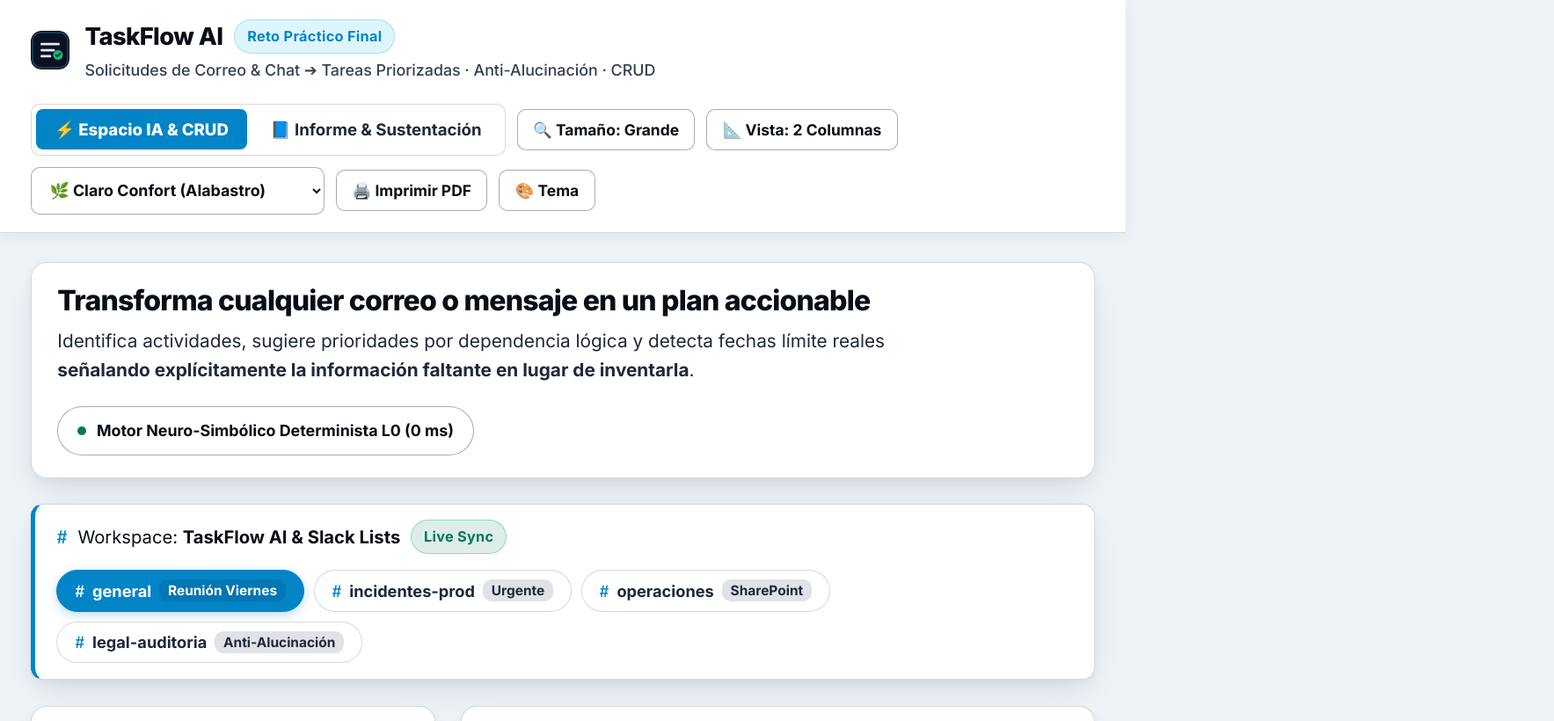
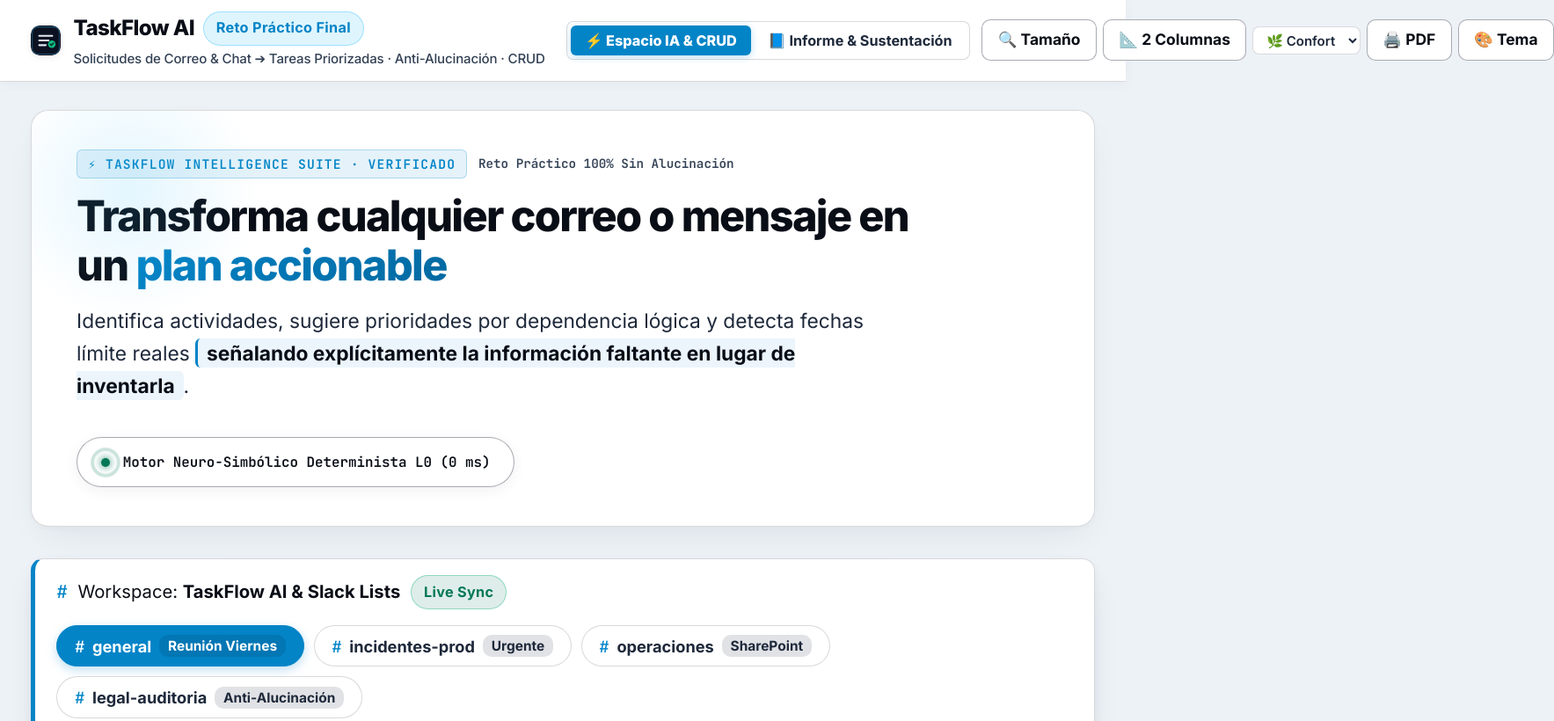
Before and after one commit to valentinflorezarbelaez-ai/Crud-slack, a website: page index.html in a window 1280 px wide. Shown: the top 820 px of the page at 88% size, 1767 px wide, since content can reach past the window. Drawn offline with Linux system fonts and the light colour scheme.

Commit message:
feat: elevate visual hierarchy and compact topbar

```diff
--- a/css/styles.css
+++ b/css/styles.css
@@ -167,158 +167,310 @@ summary {
   padding: 0 1.75rem;
 }
 
-/* Header / Topbar */
+/* Header / Topbar — Sleek, Compact Executive Navigation */
 .topbar {
   position: sticky;
   top: 0;
   z-index: 100;
   background: var(--bg-surface);
-  border-bottom: 1.5px solid var(--border-subtle);
-  box-shadow: 0 4px 18px rgba(15, 23, 42, 0.05);
+  backdrop-filter: blur(14px);
+  -webkit-backdrop-filter: blur(14px);
+  border-bottom: 1px solid var(--border-subtle);
+  box-shadow: 0 2px 14px rgba(15, 23, 42, 0.04);
+  transition: background 0.2s ease, border-color 0.2s ease;
 }
 
 .topbar__inner {
   display: flex;
   align-items: center;
   justify-content: space-between;
-  gap: 1.15rem;
-  padding-top: 1rem;
-  padding-bottom: 1rem;
-  flex-wrap: wrap;
+  gap: 1.25rem;
+  padding-top: 0.65rem;
+  padding-bottom: 0.65rem;
+  flex-wrap: nowrap;
 }
 
 .brand {
   display: flex;
   align-items: center;
-  gap: 0.9rem;
+  gap: 0.75rem;
+  flex-shrink: 0;
 }
 
 .brand__logo {
   flex-shrink: 0;
-  border-radius: 12px;
-  width: 44px;
-  height: 44px;
+  border-radius: 10px;
+  width: 34px;
+  height: 34px;
+  box-shadow: 0 2px 8px rgba(0, 0, 0, 0.08);
 }
 
 .brand__title-row {
   display: flex;
   align-items: center;
-  gap: 0.65rem;
-  flex-wrap: wrap;
+  gap: 0.5rem;
 }
 
 .brand__name {
-  font-size: 1.38rem;
+  font-size: 1.22rem;
   font-weight: 800;
-  letter-spacing: -0.02em;
+  letter-spacing: -0.025em;
+  color: var(--text-primary);
+  line-height: 1.1;
 }
 
 .brand__subtitle {
   margin: 0.15rem 0 0;
-  font-size: 0.9rem;
+  font-size: 0.76rem;
   color: var(--text-muted);
   font-weight: 500;
+  letter-spacing: -0.01em;
 }
 
 .topbar__actions {
   display: flex;
   align-items: center;
   gap: 0.65rem;
-  flex-wrap: wrap;
-}
-
-.eye-care-select {
-  background: var(--bg-elevated);
-  color: var(--text-primary);
-  border: 1.5px solid var(--border-strong);
-  border-radius: var(--radius-sm);
-  padding: 0.52rem 0.85rem;
-  font-size: 0.9rem;
-  font-weight: 700;
-  cursor: pointer;
-  min-height: 2.75rem;
+  flex-wrap: nowrap;
+  flex-shrink: 0;
 }
 
 .mode-nav {
   display: inline-flex;
-  padding: 0.28rem;
+  align-items: center;
+  padding: 0.2rem;
   background: var(--bg-elevated);
-  border: 1.5px solid var(--border-subtle);
-  border-radius: var(--radius-sm);
-  gap: 0.3rem;
+  border: 1px solid var(--border-subtle);
+  border-radius: 8px;
+  gap: 0.2rem;
 }
 
 .mode-nav__btn {
   border: 0;
   background: transparent;
   color: var(--text-secondary);
-  font-size: 0.94rem;
+  font-size: 0.82rem;
   font-weight: 700;
-  padding: 0.58rem 1.05rem;
-  border-radius: 8px;
+  padding: 0.35rem 0.8rem;
+  border-radius: 6px;
   cursor: pointer;
-  transition: background 0.15s ease, color 0.15s ease;
+  white-space: nowrap;
+  transition: all 0.18s cubic-bezier(0.16, 1, 0.3, 1);
+}
+
+.mode-nav__btn:hover:not(.is-active) {
+  color: var(--text-primary);
+  background: rgba(148, 163, 184, 0.12);
 }
 
 .mode-nav__btn.is-active {
   background: var(--accent);
   color: var(--accent-contrast);
   font-weight: 800;
-}
-
-/* Main Shell & Hero */
+  box-shadow: 0 2px 8px rgba(2, 132, 199, 0.28);
+}
+
+.topbar__utilities {
+  display: inline-flex;
+  align-items: center;
+  gap: 0.35rem;
+  flex-wrap: nowrap;
+}
+
+.topbar-tool-btn {
+  display: inline-flex;
+  align-items: center;
+  justify-content: center;
+  gap: 0.32rem;
+  background: var(--bg-elevated);
+  color: var(--text-secondary);
+  border: 1px solid var(--border-subtle);
+  border-radius: 8px;
+  padding: 0.28rem 0.62rem;
+  font-size: 0.76rem;
+  font-weight: 600;
+  line-height: 1.2;
+  min-height: 32px;
+  height: 32px;
+  cursor: pointer;
+  white-space: nowrap;
+  transition: all 0.18s cubic-bezier(0.16, 1, 0.3, 1);
+}
+
+.topbar-tool-btn:hover {
+  background: var(--bg-surface);
+  color: var(--text-primary);
+  border-color: var(--border-strong);
+  transform: translateY(-1px);
+}
+
+.topbar-tool-btn:active {
+  transform: translateY(0) scale(0.98);
+}
+
+.eye-care-select {
+  background: var(--bg-elevated);
+  color: var(--text-secondary);
+  border: 1px solid var(--border-subtle);
+  border-radius: 8px;
+  padding: 0.25rem 0.55rem;
+  font-size: 0.76rem;
+  font-weight: 600;
+  cursor: pointer;
+  height: 32px;
+  min-height: 32px;
+  white-space: nowrap;
+  transition: border-color 0.18s ease;
+}
+
+.eye-care-select:hover {
+  border-color: var(--border-strong);
+  color: var(--text-primary);
+}
+
+/* Main Shell & Hero — World-Class High Impact Header */
 .main-shell {
   padding-top: 1.65rem;
   padding-bottom: 4rem;
 }
 
 .hero-strip {
+  position: relative;
+  overflow: hidden;
   display: flex;
   align-items: center;
   justify-content: space-between;
-  gap: 1.25rem;
-  margin-bottom: 1.45rem;
+  gap: 2rem;
+  margin-bottom: 1.85rem;
   flex-wrap: wrap;
-  background: var(--bg-surface);
+  background: linear-gradient(135deg, var(--bg-surface) 0%, var(--bg-elevated) 100%);
   border: 1.5px solid var(--border-subtle);
-  border-radius: var(--radius-lg);
-  padding: 1.25rem 1.5rem;
-  box-shadow: var(--shadow-lg);
+  border-radius: 20px;
+  padding: 2.2rem 2.6rem;
+  box-shadow: 0 16px 40px -12px rgba(15, 23, 42, 0.08), 0 2px 8px -2px rgba(15, 23, 42, 0.04);
+}
+
+.hero-strip::before {
+  content: "";
+  position: absolute;
+  top: -60px;
+  left: -40px;
+  width: 300px;
+  height: 300px;
+  border-radius: 50%;
+  background: radial-gradient(circle, rgba(56, 189, 248, 0.14) 0%, transparent 70%);
+  pointer-events: none;
+}
+
+.hero-strip__badge-row {
+  display: flex;
+  align-items: center;
+  gap: 0.65rem;
+  margin-bottom: 0.75rem;
+  flex-wrap: wrap;
+}
+
+.hero-strip__kicker {
+  font-family: var(--font-mono);
+  font-size: 0.74rem;
+  font-weight: 800;
+  letter-spacing: 0.08em;
+  text-transform: uppercase;
+  color: var(--accent);
+  background: rgba(2, 132, 199, 0.1);
+  padding: 0.2rem 0.6rem;
+  border-radius: 6px;
+  border: 1px solid rgba(2, 132, 199, 0.25);
+}
+
+.hero-strip__sla {
+  font-family: var(--font-mono);
+  font-size: 0.72rem;
+  font-weight: 600;
+  color: var(--text-muted);
 }
 
 .hero-strip__title {
   margin: 0;
-  font-size: clamp(1.55rem, 2.5vw, 2.15rem);
-  font-weight: 800;
-  letter-spacing: -0.025em;
-  line-height: 1.2;
+  font-size: clamp(2.1rem, 3.8vw, 2.95rem);
+  font-weight: 900;
+  letter-spacing: -0.035em;
+  line-height: 1.14;
+  color: var(--text-primary);
+  max-width: 960px;
+}
+
+.hero-strip__highlight {
+  background: linear-gradient(135deg, #0284c7 0%, #0369a1 100%);
+  -webkit-background-clip: text;
+  -webkit-text-fill-color: transparent;
+  display: inline-block;
+}
+
+html[data-theme="dark"] .hero-strip__highlight {
+  background: linear-gradient(135deg, #38bdf8 0%, #818cf8 100%);
+  -webkit-background-clip: text;
+  -webkit-text-fill-color: transparent;
 }
 
 .hero-strip__lead {
-  margin: 0.45rem 0 0;
-  font-size: 1.05rem;
+  margin: 0.9rem 0 0;
+  font-size: 1.15rem;
+  line-height: 1.62;
   color: var(--text-secondary);
-  max-width: 980px;
+  max-width: 940px;
+}
+
+.hero-strip__lead strong {
+  color: var(--text-primary);
+  font-weight: 700;
+  background: rgba(2, 132, 199, 0.08);
+  padding: 0.15rem 0.5rem;
+  border-radius: 6px;
+  border-left: 3px solid var(--accent);
 }
 
 .engine-pill {
+  position: relative;
   display: inline-flex;
   align-items: center;
-  gap: 0.6rem;
-  padding: 0.65rem 1.1rem;
+  gap: 0.75rem;
+  padding: 0.75rem 1.35rem;
   border-radius: 999px;
-  background: var(--bg-elevated);
-  border: 1.5px solid var(--border-strong);
-  font-size: 0.9rem;
+  background: var(--bg-surface);
+  border: 1px solid var(--border-strong);
+  font-family: var(--font-mono);
+  font-size: 0.8rem;
   font-weight: 700;
   color: var(--text-primary);
+  box-shadow: 0 4px 16px rgba(0, 0, 0, 0.06);
+  white-space: nowrap;
+  flex-shrink: 0;
 }
 
 .engine-pill__dot {
+  position: relative;
   width: 10px;
   height: 10px;
   border-radius: 50%;
   background: var(--ok);
+  box-shadow: 0 0 10px var(--ok);
+}
+
+.engine-pill__dot::after {
+  content: "";
+  position: absolute;
+  inset: -4px;
+  border-radius: 50%;
+  border: 2px solid var(--ok);
+  opacity: 0.8;
+  animation: radar-pulse 2.2s cubic-bezier(0, 0, 0.2, 1) infinite;
+}
+
+@keyframes radar-pulse {
+  0% { transform: scale(0.9); opacity: 0.8; }
+  70% { transform: scale(2.2); opacity: 0; }
+  100% { transform: scale(2.5); opacity: 0; }
 }
 
 /* Two-Column Workspace */
@@ -1259,6 +1411,20 @@ summary {
   }
 }
 
+@media (max-width: 900px) {
+  .topbar__inner {
+    flex-wrap: wrap;
+    gap: 0.75rem;
+  }
+
+  .topbar__actions {
+    width: 100%;
+    justify-content: space-between;
+    overflow-x: auto;
+    padding-bottom: 0.25rem;
+  }
+}
+
 @media (max-width: 640px) {
   .topbar__inner {
     flex-direction: column;
@@ -1268,11 +1434,13 @@ summary {
   .topbar__actions {
     width: 100%;
     display: flex;
-    justify-content: space-between;
+    flex-direction: column;
+    align-items: stretch;
+    gap: 0.5rem;
   }
 
   .mode-nav {
-    flex: 1;
+    width: 100%;
     display: grid;
     grid-template-columns: 1fr 1fr;
   }
@@ -1281,6 +1449,19 @@ summary {
     text-align: center;
     padding: 0.48rem 0.45rem;
     font-size: 0.76rem;
+  }
+
+  .topbar__utilities {
+    display: flex;
+    flex-wrap: wrap;
+    gap: 0.35rem;
+    width: 100%;
+  }
+
+  .topbar-tool-btn,
+  .topbar__actions .btn,
+  .eye-care-select {
+    flex: 1 1 auto;
   }
 
   .toolbar-actions {
@@ -1346,10 +1527,7 @@ html[data-theme="dark"] .quick-date {
   color-scheme: dark;
 }
 
-/* ==========================================================================
-   SHAREPOINT MODERN LIST SIMULATION VIEW (.sp-list-view)
-   Fluent Design inspired styles tailored for Luis Soto (SharePoint Dev)
-   ========================================================================== */
+/* SharePoint Modern List Simulation View (.sp-list-view) */
 
 .sp-list-container {
   display: flex;
@@ -1452,9 +1630,7 @@ html[data-theme="dark"] .quick-date {
   font-weight: 700;
 }
 
-/* ==========================================================================
-   MICROSOFT TEAMS ADAPTIVE CARD MODAL & PREVIEW
-   ========================================================================== */
+/* Microsoft Teams Adaptive Card Modal & Preview */
 
 .teams-dialog {
   max-width: 760px;
@@ -1542,9 +1718,7 @@ html[data-theme="dark"] .teams-preview__title {
   margin-bottom: 0.5rem;
 }
 
-/* ==========================================================================
-   EXECUTIVE 1-PAGE MEMO PRINT STYLESHEET (@media print)
-   ========================================================================== */
+/* Executive 1-Page Memo Print Stylesheet (@media print) */
 
 @media print {
   body {
--- a/docs/evidence/EVD-0001.json
+++ b/docs/evidence/EVD-0001.json
@@ -5,9 +5,9 @@
   "stagesPassed": "7/7",
   "exitCode": 0,
   "artifactCount": 43,
-  "sbomMerkleRoot": "sha256:4066256503dc98766bb3bb6eab32fb038585a622e5cae4df17c3a5903733ae38",
+  "sbomMerkleRoot": "sha256:10966f1acae331e655493cd27e077a8dffa86260552bbc5c9e5ca9e65225cc12",
   "budgets": {
-    "cssKilobytes": 35.7,
+    "cssKilobytes": 39.3,
     "uiJsKilobytes": 44.1,
     "runtimeDependencies": 0
   },
--- a/index.html
+++ b/index.html
@@ -46,7 +46,7 @@
     <header class="topbar" role="banner">
       <div class="container topbar__inner">
         <div class="brand">
-          <img src="./favicon.svg" alt="Emblema de TaskFlow AI" width="38" height="38" class="brand__logo" />
+          <img src="./favicon.svg" alt="Emblema de TaskFlow AI" width="34" height="34" class="brand__logo" />
           <div class="brand__copy">
             <div class="brand__title-row">
               <span class="brand__name">TaskFlow AI</span>
@@ -76,24 +76,25 @@
             </button>
           </nav>
 
+          <div class="topbar__utilities">
             <button
               type="button"
               id="scale-toggle-btn"
-            class="btn btn--ghost btn--sm"
+              class="topbar-tool-btn btn btn--ghost btn--sm"
               aria-label="Cambiar tamaño de letra y controles"
-            title="Alternar tamaño visual: Grande (110%) / Extra Grande (120%)"
+              title="Alternar tamaño visual: Normal / Grande"
             >
-            🔍 Tamaño: Grande
+              🔍 Tamaño
             </button>
 
             <button
               type="button"
               id="layout-focus-btn"
-            class="btn btn--ghost btn--sm"
+              class="topbar-tool-btn btn btn--ghost btn--sm"
               aria-label="Alternar vista de pantalla completa del tablero"
               title="Expandir el tablero de tareas a pantalla completa o vista dividida"
             >
-            📐 Vista: 2 Columnas
+              📐 2 Columnas
             </button>
 
             <label for="eye-care-select" class="sr-only">Perfil de confort visual</label>
@@ -103,30 +104,31 @@
               aria-label="Seleccionar perfil de confort visual (Anti-fatiga ocular)"
               title="Perfiles de color ergonómicos sin fatiga visual"
             >
-            <option value="light" selected>🌿 Claro Confort (Alabastro)</option>
-            <option value="warm">☀️ Papel Cálido (Cero Luz Azul)</option>
-            <option value="dark">🌙 Noche OLED (Alto Contraste)</option>
+              <option value="light" selected>🌿 Confort</option>
+              <option value="warm">☀️ Cálido</option>
+              <option value="dark">🌙 Noche</option>
             </select>
 
             <button
               type="button"
               id="print-btn"
-            class="btn btn--ghost btn--sm"
+              class="topbar-tool-btn btn btn--ghost btn--sm"
               aria-label="Imprimir informe ejecutivo o exportar a PDF"
               title="Imprimir informe ejecutivo (Ctrl+P)"
             >
-            🖨️ Imprimir PDF
+              🖨️ PDF
             </button>
 
             <button
               type="button"
               id="theme-toggle-btn"
-            class="btn btn--ghost btn--sm"
+              class="topbar-tool-btn btn btn--ghost btn--sm"
               aria-label="Cambiar entre tema claro, cálido y oscuro"
               title="Cambiar tema visual"
             >
               <span id="theme-toggle-label">🎨 Tema</span>
             </button>
+          </div>
         </div>
       </div>
     </header>
@@ -140,8 +142,12 @@
       <section id="view-workspace" aria-labelledby="workspace-heading">
         <div class="hero-strip">
           <div class="hero-strip__text">
+            <div class="hero-strip__badge-row">
+              <span class="hero-strip__kicker">⚡ TASKFLOW INTELLIGENCE SUITE · VERIFICADO</span>
+              <span class="hero-strip__sla">Reto Práctico 100% Sin Alucinación</span>
+            </div>
             <h1 id="workspace-heading" class="hero-strip__title">
-              Transforma cualquier correo o mensaje en un plan accionable
+              Transforma cualquier correo o mensaje en un <span class="hero-strip__highlight">plan accionable</span>
             </h1>
             <p class="hero-strip__lead">
               Identifica actividades, sugiere prioridades por dependencia lógica y detecta fechas límite reales
--- a/src/ui/preferences.mjs
+++ b/src/ui/preferences.mjs
@@ -58,7 +58,7 @@ export function initVisualPreferences(refs, notify) {
     const safe = scale === "xl" ? "xl" : "lg";
     root.setAttribute("data-scale", safe);
     if (refs.scaleToggleBtn) {
-      refs.scaleToggleBtn.textContent = safe === "xl" ? "🔍 Tamaño: Extra Grande" : "🔍 Tamaño: Grande";
+      refs.scaleToggleBtn.textContent = safe === "xl" ? "🔍 Tamaño: XL" : "🔍 Tamaño";
     }
     writePref("taskflow.scale", safe);
   };
@@ -67,7 +67,7 @@ export function initVisualPreferences(refs, notify) {
     const focus = layout === "focus";
     refs.workspaceGrid?.classList.toggle("is-focus-board", focus);
     if (refs.layoutFocusBtn) {
-      refs.layoutFocusBtn.textContent = focus ? "📐 Vista: Tablero Completo" : "📐 Vista: 2 Columnas";
+      refs.layoutFocusBtn.textContent = focus ? "📐 1 Columna" : "📐 2 Columnas";
     }
     writePref("taskflow.layout", focus ? "focus" : "split");
   };
```
Lines whose indentation alone changed are shown as unchanged.
